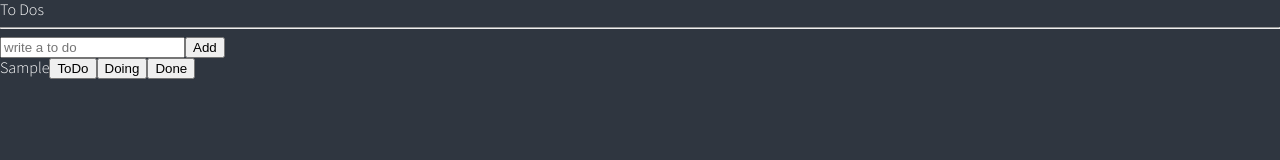
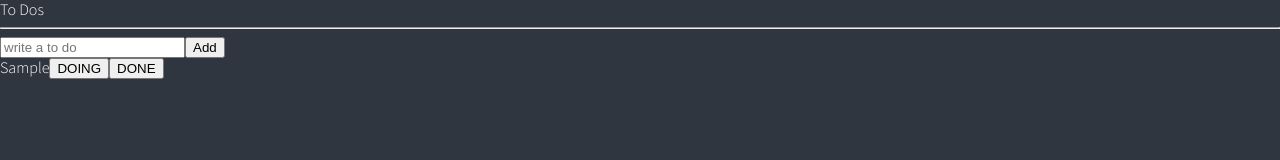
Before and after one commit to UHyun-K/react-todo-app, a React (Create React App) app in the folder react-todo-app/: page / in a window 1280 px wide. Both pictures are taken after typing "Sample" into the empty fields and a click on the button "Add". Shown: the top 160 px of the page. Built offline with nearby package versions, Linux system fonts and the light colour scheme.

Commit message:
category change

```diff
--- a/react-todo-app/src/components/ToDo.tsx
+++ b/react-todo-app/src/components/ToDo.tsx
@@ -1,13 +1,33 @@
-import { IToDo } from "../atoms";
+import { useSetRecoilState } from "recoil";
+import { IToDo, toDoState } from "../atoms";
 
-function ToDo({ text }: IToDo) {
+function ToDo({ text, category }: IToDo) {
+    const setToDo = useSetRecoilState(toDoState);
+    const onClick = (event: React.MouseEvent<HTMLButtonElement>) => {
+        const {
+            currentTarget: { name },
+        } = event;
+    };
     return (
         <li>
             <span>{text}</span>
-            <button>ToDo</button>
-            <button>Doing</button>
-            <button>Done</button>
+            {category !== "DOING" && (
+                <button name="DOING" onClick={onClick}>
+                    DOING
+                </button>
+            )}
+            {category !== "TO_DO" && (
+                <button name="TO_DO" onClick={onClick}>
+                    TO_DO
+                </button>
+            )}
+            {category !== "DONE" && (
+                <button name="DONE" onClick={onClick}>
+                    DONE
+                </button>
+            )}
         </li>
     );
 }
+
 export default ToDo;
```
